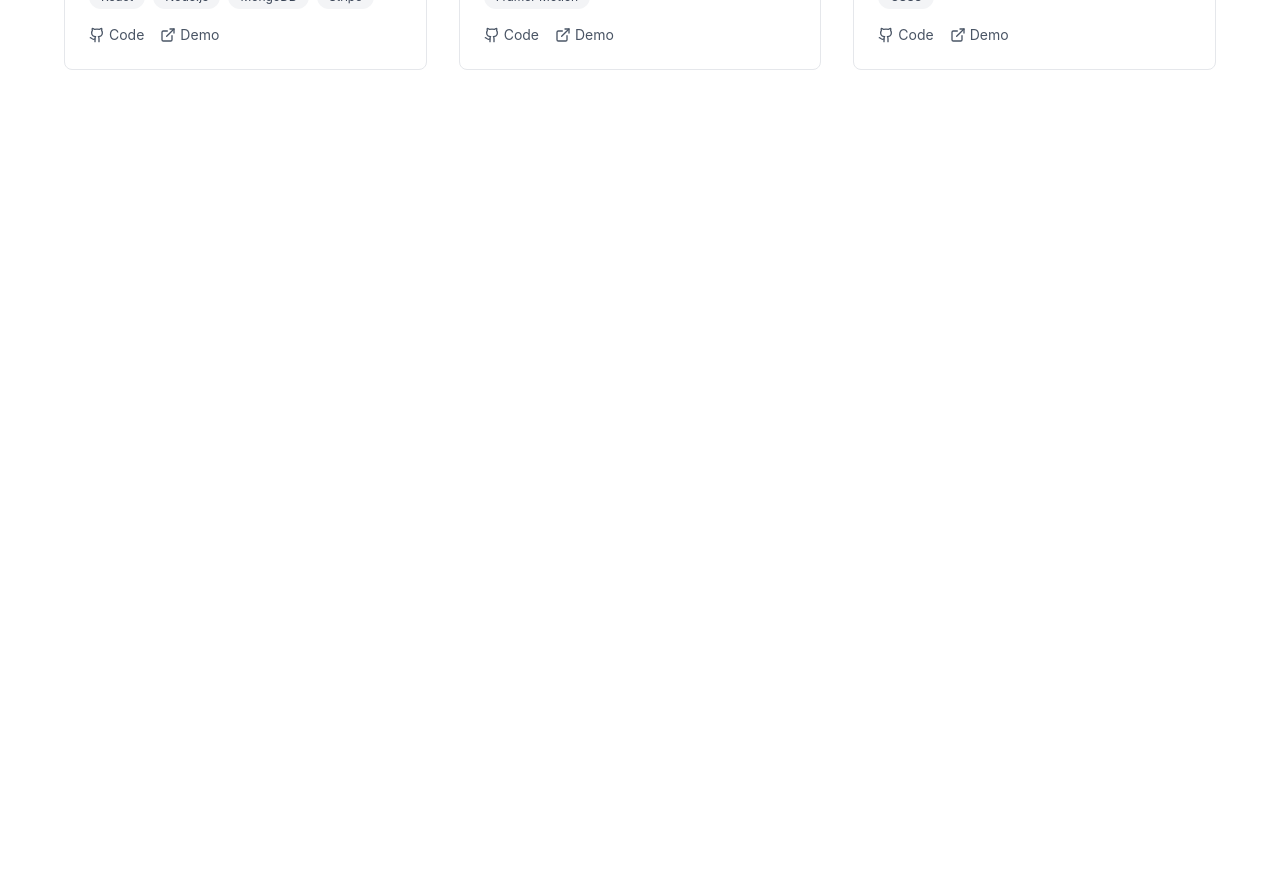
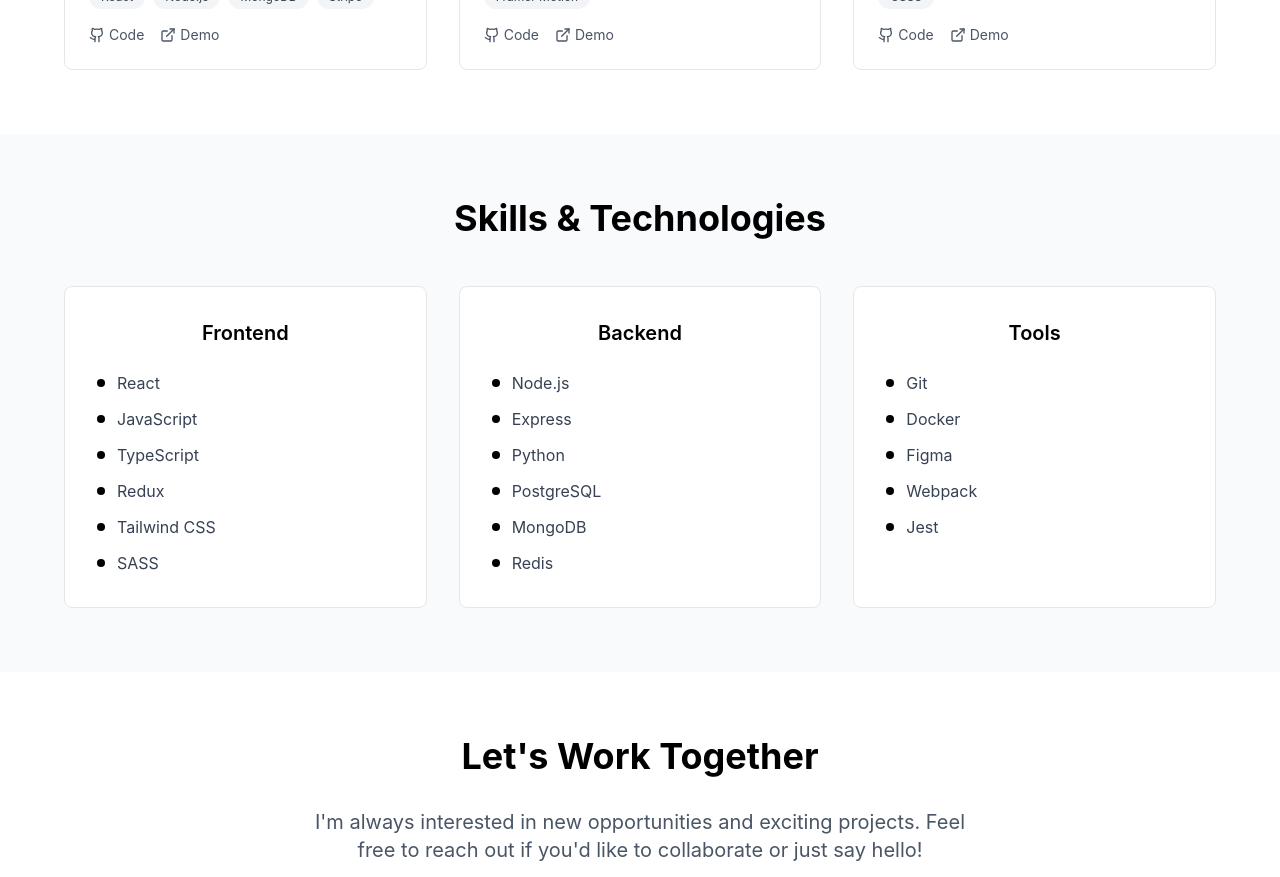
Before and after one commit to Taofique/taofique-react-portfolio-final, a React (Vite) app: page / in a window 1280 px wide. Shown: the part 1920-2797 px from the top of the page. Before the commit the page ends 2054 px from the top, so only its background shows below. Built offline with nearby package versions, Linux system fonts and the light colour scheme.

Commit message:
feat: Implemented Skills, Contact, Footer and Added a Scroll to top button.

```diff
--- a/src/App.jsx
+++ b/src/App.jsx
@@ -5,6 +5,10 @@ import { useScrollToTop } from "./hooks/useScrollToTop";
 import Hero from "./components/Hero";
 import About from "./components/About";
 import Projects from "./components/Projects";
+import Skills from "./components/Skills";
+import Contact from "./components/Contact";
+import Footer from "./components/Footer";
+import ScrollToTop from "./components/ScrollToTop";
 
 const App = () => {
   const hasAnimated = useIntersectionObserver();
@@ -16,6 +20,10 @@ const App = () => {
       <Hero hasAnimated={hasAnimated} />
       <About hasAnimated={hasAnimated} />
       <Projects hasAnimated={hasAnimated} />
+      <Skills hasAnimated={hasAnimated} />
+      <Contact hasAnimated={hasAnimated} />
+      <Footer />
+      <ScrollToTop showScrollTop={showScrollTop} />
     </div>
   );
 };
--- /dev/null
+++ b/src/components/Contact.jsx
@@ -0,0 +1,61 @@
+import React from "react";
+import { Mail, Github, Linkedin } from "lucide-react";
+import { contactLinks } from "../data/contact";
+
+const Contact = ({ hasAnimated }) => {
+  const contactLinksWithIcons = contactLinks.map((link) => ({
+    ...link,
+    icon:
+      link.label === "Email Me" ? (
+        <Mail className="w-5 h-5 mr-2" />
+      ) : link.label === "Github" ? (
+        <Github className="w-5 h-5 mr-2" />
+      ) : (
+        <Linkedin className="w-5 h-5 mr-2" />
+      ),
+  }));
+
+  return (
+    <section id="contact" className="py-16 px-6">
+      <div className="max-w-4xl mx-auto text-center">
+        <div
+          className={`transition-all duration-1000 delay-500 ${hasAnimated.contact ? "opacity-100 translate-y-0" : "opacity-0 translate-y-10"}`}
+        >
+          <h2 className="text-4xl font-bold mb-8">Let's Work Together</h2>
+          <p className="text-xl text-gray-600 mb-12 max-w-2xl mx-auto">
+            I'm always interested in new opportunities and exciting projects.
+            Feel free to reach out if you'd like to collaborate or just say
+            hello!
+          </p>
+          <div className="flex flex-col sm:flex-row justify-center gap-4 sm:gap-8">
+            <a
+              href={contactLinksWithIcons[0].href}
+              className={`flex items-center justify-center w-full sm:w-auto ${contactLinksWithIcons[0].className}`}
+            >
+              {contactLinksWithIcons[0].icon}
+              {contactLinksWithIcons[0].label}
+            </a>
+            <div className="flex gap-4 sm:gap-8">
+              <a
+                href={contactLinksWithIcons[1].href}
+                className={`flex items-center justify-center flex-1 sm:flex-none ${contactLinksWithIcons[1].className}`}
+              >
+                {contactLinksWithIcons[1].icon}
+                {contactLinksWithIcons[1].label}
+              </a>
+              <a
+                href={contactLinksWithIcons[2].href}
+                className={`flex items-center justify-center flex-1 sm:flex-none ${contactLinksWithIcons[2].className}`}
+              >
+                {contactLinksWithIcons[2].icon}
+                {contactLinksWithIcons[2].label}
+              </a>
+            </div>
+          </div>
+        </div>
+      </div>
+    </section>
+  );
+};
+
+export default Contact;
--- /dev/null
+++ b/src/components/Footer.jsx
@@ -0,0 +1,15 @@
+import React from "react";
+
+const Footer = () => {
+  return (
+    <footer className="py-8 px-6 border-t border-gray-200">
+      <div className="max-w-6xl mx-auto text-center">
+        <p className="text-gray-600">
+          © 2025 Taofique Islam. Built with ReactJS and Tailwind CSS.
+        </p>
+      </div>
+    </footer>
+  );
+};
+
+export default Footer;
--- a/src/components/Hero.jsx
+++ b/src/components/Hero.jsx
@@ -47,8 +47,6 @@ const Hero = ({ hasAnimated }) => {
   const scrollToAbout = () => {
     document.getElementById("about").scrollIntoView({ behavior: "smooth" });
   };
-
-  console.log(heroData);
 
   return (
     <section className="relative h-screen flex items-center justify-center overflow-hidden bg-gradient-to-br from-white via-gray-50 to-gray-100 pt-20">
--- /dev/null
+++ b/src/components/ScrollToTop.jsx
@@ -0,0 +1,21 @@
+import React from "react";
+import { ArrowUp } from "lucide-react";
+
+const ScrollToTop = ({ showScrollTop }) => {
+  const scrollToTop = () => {
+    window.scrollTo({ top: 0, behavior: "smooth" });
+  };
+
+  if (!showScrollTop) return null;
+
+  return (
+    <button
+      onClick={scrollToTop}
+      className="fixed bottom-8 right-8 bg-black text-white p-3 rounded-full hover:bg-gray-800 transition-all duration-300 shadow-lg cursor-pointer"
+    >
+      <ArrowUp className="w-5 h-5" />
+    </button>
+  );
+};
+
+export default ScrollToTop;
--- /dev/null
+++ b/src/components/Skills.jsx
@@ -0,0 +1,40 @@
+import React from "react";
+import { skills } from "../data/skills";
+
+const Skills = ({ hasAnimated }) => {
+  return (
+    <section id="skills" className="py-16 px-6 bg-gray-50">
+      <div className="max-w-6xl mx-auto">
+        <div
+          className={`transition-all duration-1000 delay-400 ${hasAnimated.skills ? "opacity-100 translate-y-0" : "opacity-0 translate-y-10"}`}
+        >
+          <h2 className="text-4xl font-bold mb-12 text-center">
+            Skills & Technologies
+          </h2>
+          <div className="grid md:grid-cols-3 gap-8">
+            {skills.map((skillGroup, index) => (
+              <div
+                key={index}
+                className="bg-white p-8 rounded-lg border border-gray-200"
+              >
+                <h3 className="text-xl font-semibold mb-6 text-center">
+                  {skillGroup.category}
+                </h3>
+                <div className="space-y-3">
+                  {skillGroup.items.map((skill, skillIndex) => (
+                    <div key={skillIndex} className="flex items-center">
+                      <div className="w-2 h-2 bg-black rounded-full mr-3"></div>
+                      <span className="text-gray-700">{skill}</span>
+                    </div>
+                  ))}
+                </div>
+              </div>
+            ))}
+          </div>
+        </div>
+      </div>
+    </section>
+  );
+};
+
+export default Skills;
--- a/src/data/skills.js
+++ b/src/data/skills.js
@@ -1,7 +1,14 @@
 export const skills = [
   {
     category: "Frontend",
-    items: ["React", "Vue.js", "TypeScript", "Next.js", "Tailwind CSS", "SASS"],
+    items: [
+      "React",
+      "JavaScript",
+      "TypeScript",
+      "Redux",
+      "Tailwind CSS",
+      "SASS",
+    ],
   },
   {
     category: "Backend",
@@ -9,6 +16,6 @@ export const skills = [
   },
   {
     category: "Tools",
-    items: ["Git", "Docker", "AWS", "Figma", "Webpack", "Jest"],
+    items: ["Git", "Docker", "Figma", "Webpack", "Jest"],
   },
 ];
```
